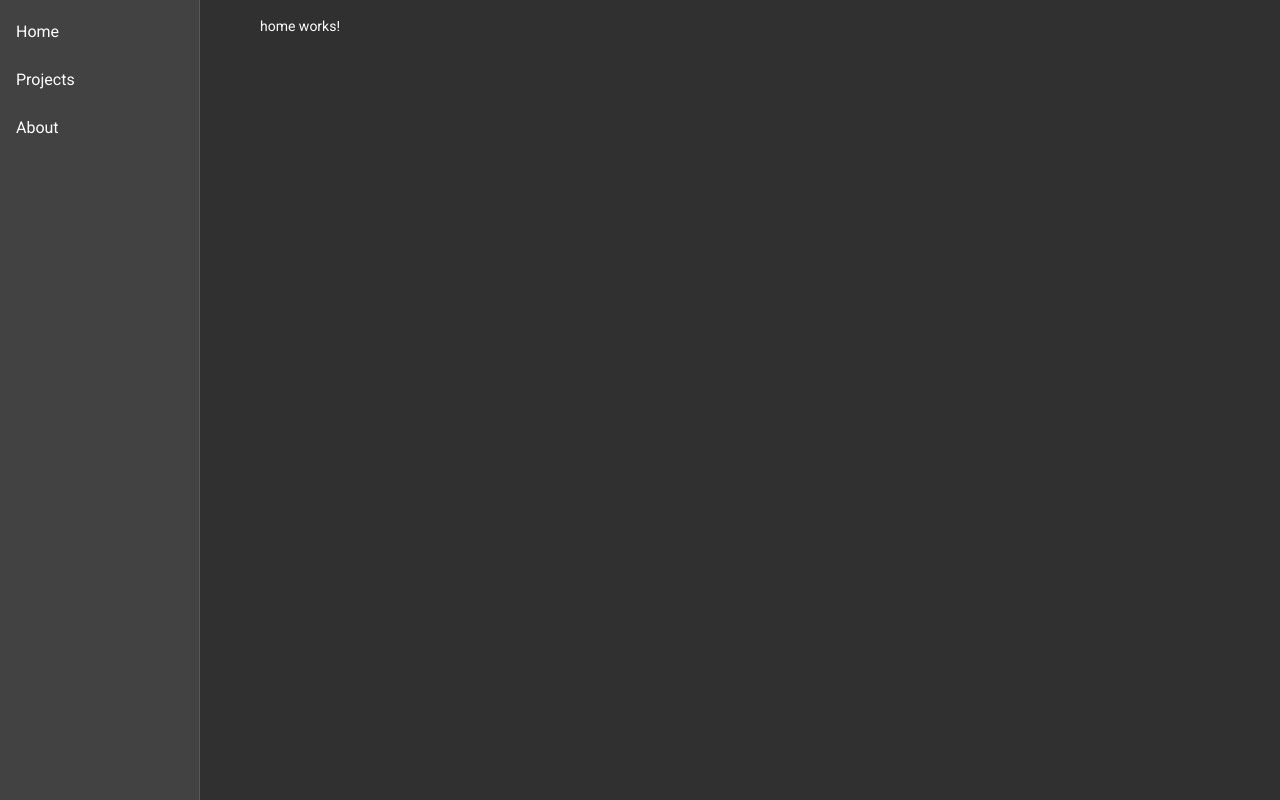
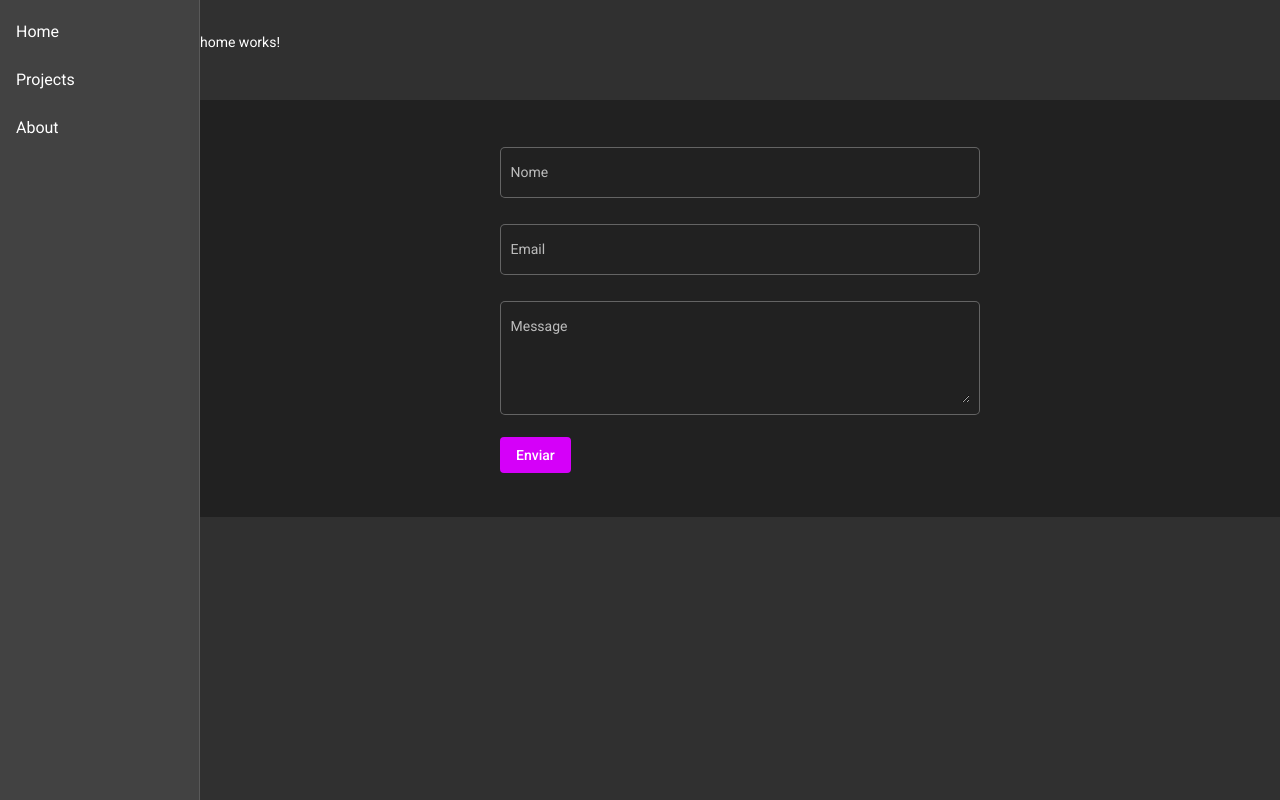
Before and after one commit to fabianoSL1/portfolio, an Angular app: page / in a window 1280 px wide. Built offline with nearby package versions, Linux system fonts and the light colour scheme.

Commit message:
feat(contact-form): create form reactive

```diff
--- a/src/app/app.component.html
+++ b/src/app/app.component.html
@@ -1,3 +1,4 @@
 <app-side-nav>
     <router-outlet></router-outlet>
+    <app-contact-form class="footer"></app-contact-form>
 </app-side-nav>
--- a/src/app/app.component.scss
+++ b/src/app/app.component.scss
@@ -1,7 +1,9 @@
 @use 'pages/about/about-style' as about;
+@use 'components/contact-form/contact-form' as contact;
 
 @mixin core($theme) {
-    @include about.init($theme)
+    @include about.init($theme);
+    @include contact.init($theme);
 }
 
 .title,
@@ -18,5 +20,5 @@
 }
 
 .margin-top-large {
-    margin-top: 2.3rem !important;
+    margin-top: 3rem !important;
 }
--- /dev/null
+++ b/src/app/components/contact-form/contact-form.component.html
@@ -0,0 +1,20 @@
+<div class="contact-form margin-top-large">
+    <form [formGroup]="contactForm">
+        <mat-form-field appearance="outline" color="accent">
+            <mat-label>Nome</mat-label>
+            <input matInput type="text" formControlName="name">
+        </mat-form-field>
+
+        <mat-form-field appearance="outline" color="accent">
+            <mat-label>Email</mat-label>
+            <input matInput type="email">
+        </mat-form-field>
+
+        <mat-form-field appearance="outline" color="accent">
+            <mat-label>Message</mat-label>
+            <textarea matInput rows="5"></textarea>
+        </mat-form-field>
+
+        <button mat-flat-button color="primary" type="button" (click)="sendMessage()">Enviar</button>
+    </form>
+</div>
--- /dev/null
+++ b/src/app/components/contact-form/contact-form.component.scss
@@ -0,0 +1,16 @@
+.contact-form {
+    width: 100%;
+}
+
+.contact-form form {
+    display: flex;
+    flex-direction: column;
+    max-width: 480px;
+    margin: 0 auto;
+    padding-top: 2.7rem;
+    padding-bottom: 2.7rem;
+}
+
+.contact-form button {
+    max-width: fit-content;
+}
--- /dev/null
+++ b/src/app/components/contact-form/contact-form.component.ts
@@ -0,0 +1,22 @@
+import { Component } from '@angular/core';
+import { FormControl, FormGroup } from '@angular/forms';
+
+
+@Component({
+  selector: 'app-contact-form',
+  templateUrl: './contact-form.component.html',
+  styleUrls: ['./contact-form.component.scss']
+})
+export class ContactFormComponent {
+
+  contactForm = new FormGroup({
+    name: new FormControl(''),
+    email: new FormControl(''),
+    message: new FormControl('')
+  })
+
+  sendMessage() {
+
+  }
+
+}
--- /dev/null
+++ b/src/app/components/contact-form/contact-form.scss
@@ -0,0 +1,9 @@
+@use 'sass:map';
+@use '@angular/material' as mat;
+
+@mixin init($theme) {
+
+    .contact-form {
+        background-color: mat.get-color-from-palette(mat.$gray-palette, 900);
+    }
+}
--- a/src/app/components/side-nav/side-nav.component.html
+++ b/src/app/components/side-nav/side-nav.component.html
@@ -23,5 +23,7 @@
     <div class="wrapper-content">
       <ng-content></ng-content>
     </div>
+
+    <ng-content selector=".footer"></ng-content>
   </mat-sidenav-content>
 </mat-sidenav-container>
--- a/src/app/pages/about/about-style.scss
+++ b/src/app/pages/about/about-style.scss
@@ -10,10 +10,6 @@
         background-color: mat.get-color-from-palette($primary, 500);
     }
 
-    .employment h3 {
-        color: mat.get-color-from-palette($accent, 300);
-    }
-
     .date {
         color: mat.get-color-from-palette(mat.$gray-palette, 500);
     }
@@ -21,6 +17,6 @@
     .employment .role,
     .description,
     .bio {
-        color: mat.get-color-from-palette(mat.$gray-palette, 400);
+        color: mat.get-color-from-palette(mat.$gray-palette, 300);
     }
 }
--- a/src/app/pages/about/about.component.html
+++ b/src/app/pages/about/about.component.html
@@ -28,7 +28,7 @@
 <h2 class="subtitle margin-top-large">Experiences</h2>
 
 <div class="employments">
-    <mat-tab-group dynamicHeight>
+    <mat-tab-group dynamicHeight color="accent">
         <mat-tab *ngFor="let employment of employments" label={{employment.company}}>
             <div class="employment margin-top-small">
                 <h3><span class="role">{{employment.role}}/</span>{{employment.company}}</h3>
--- a/src/styles.scss
+++ b/src/styles.scss
@@ -13,8 +13,8 @@
 // Define the palettes for your theme using the Material Design palettes available in palette.scss
 // (imported above). For each palette, you can optionally specify a default, lighter, and darker
 // hue. Available color palettes: https://material.io/design/color/
-$portfolio-primary: mat.define-palette(mat.$indigo-palette);
-$portfolio-accent: mat.define-palette(mat.$pink-palette, A200, A100, A400);
+$portfolio-primary: mat.define-palette(mat.$purple-palette, A400);
+$portfolio-accent: mat.define-palette(mat.$green-palette, A400);
 
 // The warn palette is optional (defaults to red).
 $portfolio-warn: mat.define-palette(mat.$red-palette);
```
Also changed, not shown: src/app/app.module.ts (+10 -3 lines), 1 other file (tests, documents, lock files or other folders).
